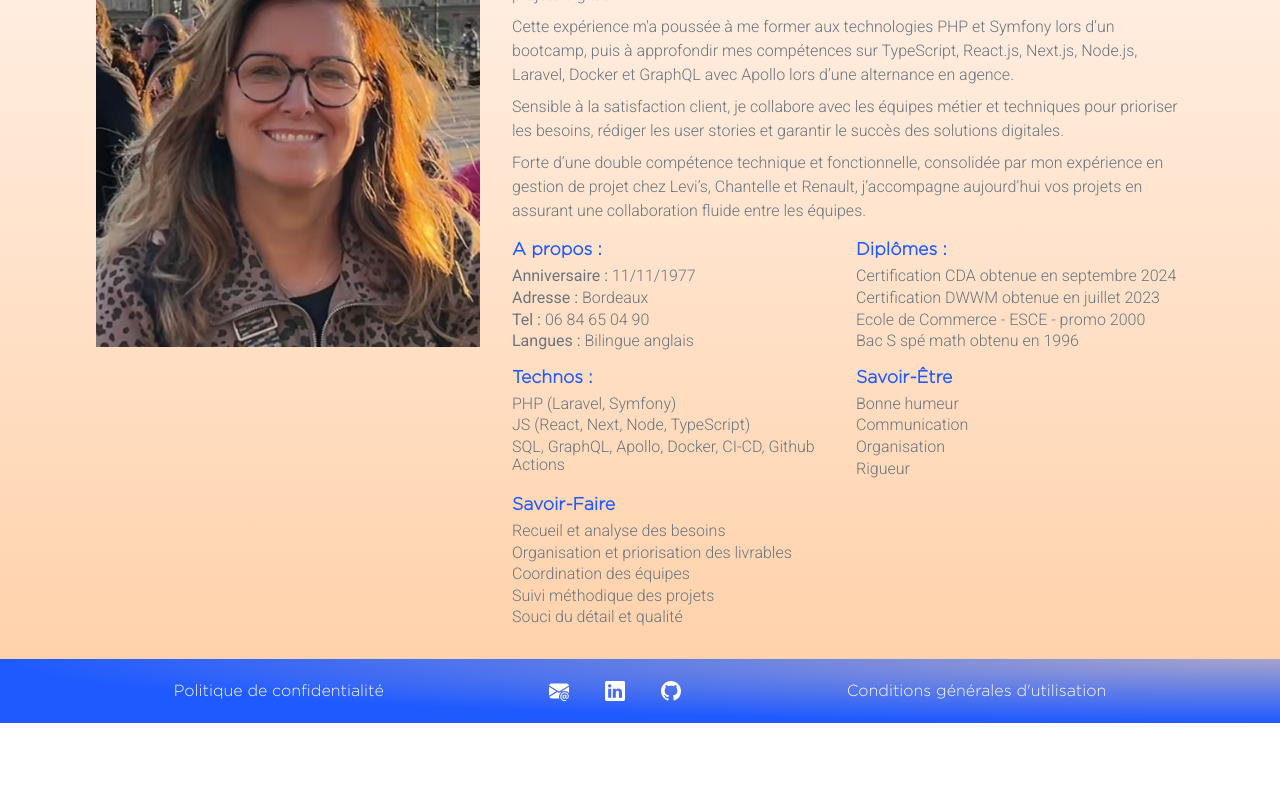
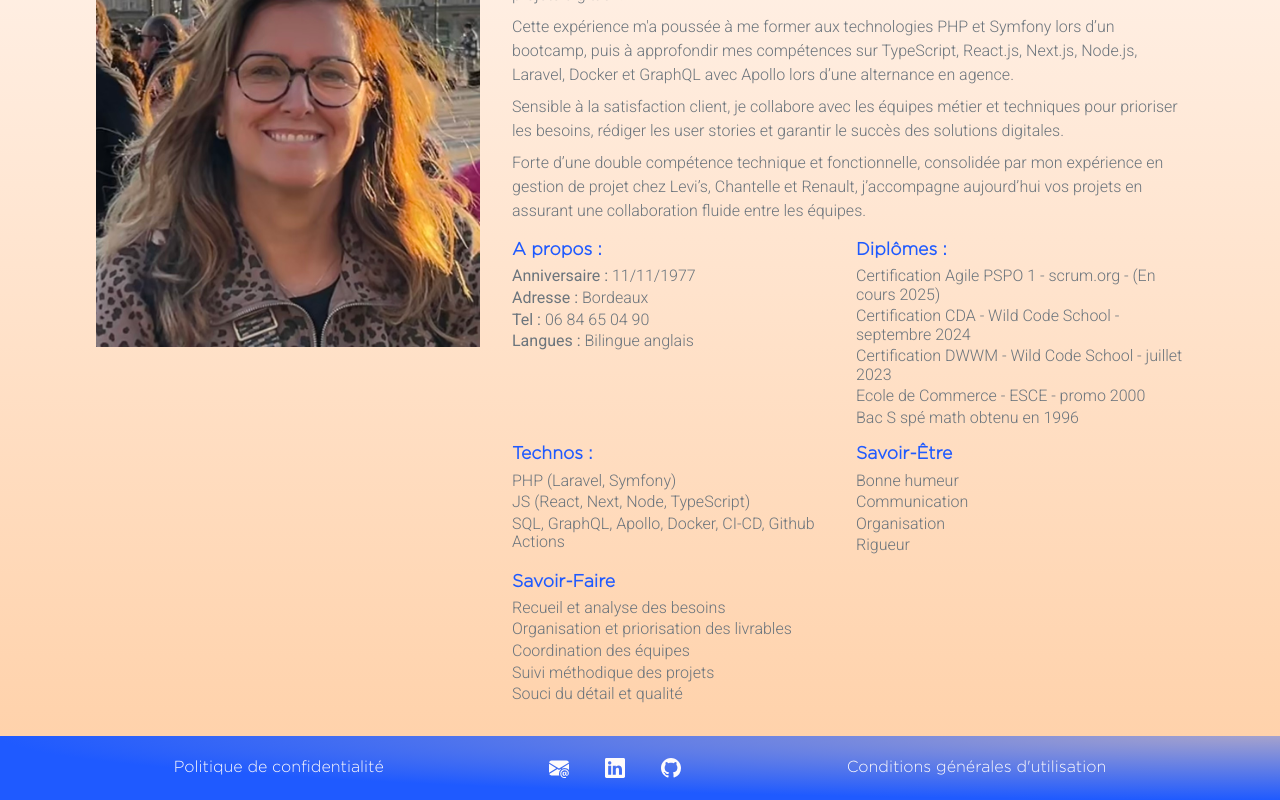
Before and after one commit to caudrel/Portfolio, a Next.js app in the folder frontend/: page / in a window 1280 px wide. Shown: the part 1208-2008 px from the top of the page. Before the commit the page ends 1931 px from the top, so only its background shows below. Built offline with nearby package versions, Linux system fonts and the light colour scheme; no server answers.

Commit message:
formation PSPO 1 en cours

```diff
--- a/frontend/src/pages/index.tsx
+++ b/frontend/src/pages/index.tsx
@@ -189,12 +189,16 @@ export default function Home() {
                                         <h3>Diplômes : </h3>
                                         <ul>
                                             <li>
-                                                Certification CDA obtenue en
-                                                septembre 2024
+                                                Certification Agile PSPO 1 -
+                                                scrum.org - (En cours 2025)
                                             </li>
                                             <li>
-                                                Certification DWWM obtenue en
-                                                juillet 2023
+                                                Certification CDA - Wild Code
+                                                School - septembre 2024
+                                            </li>
+                                            <li>
+                                                Certification DWWM - Wild Code
+                                                School - juillet 2023
                                             </li>
                                             <li>
                                                 <Link
```
